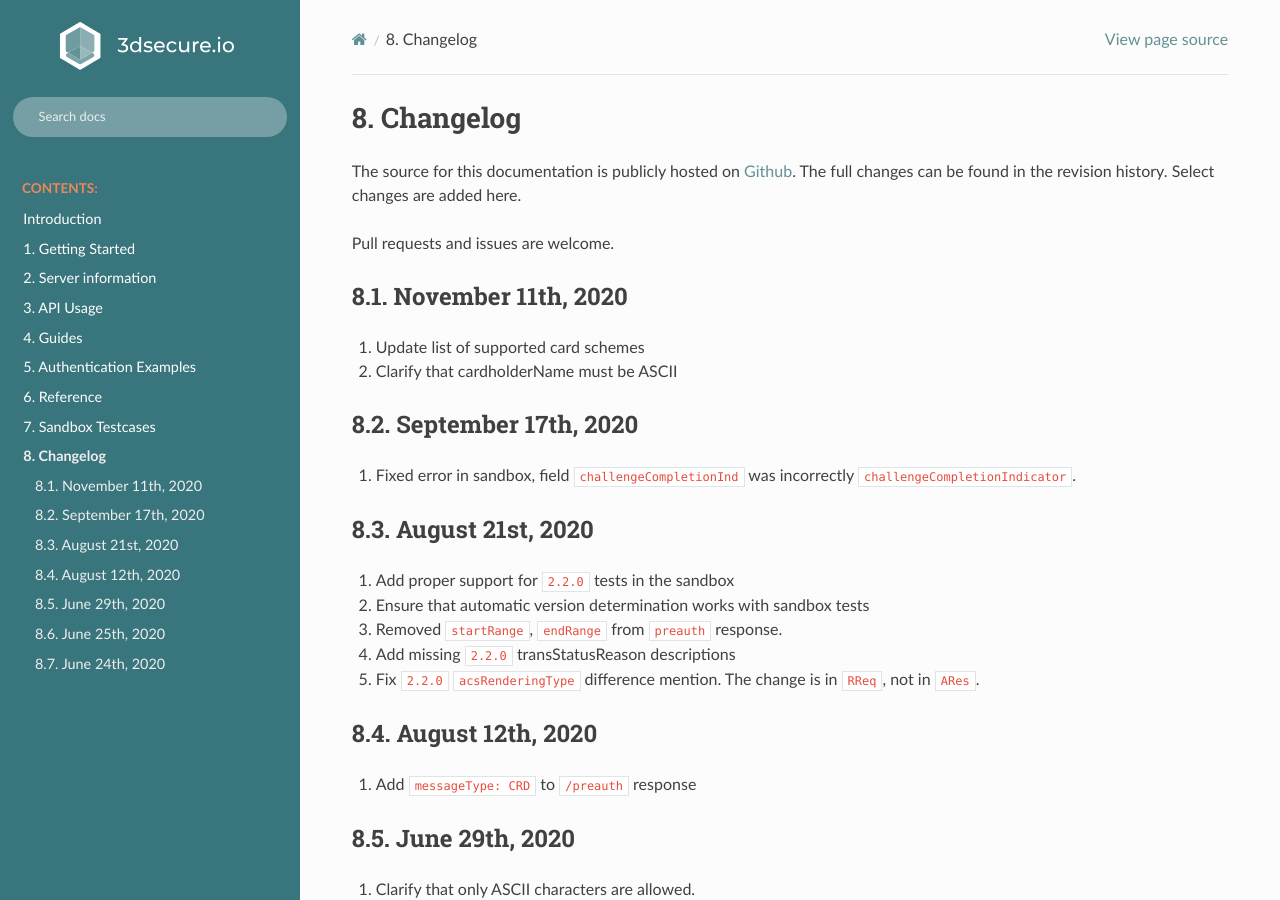
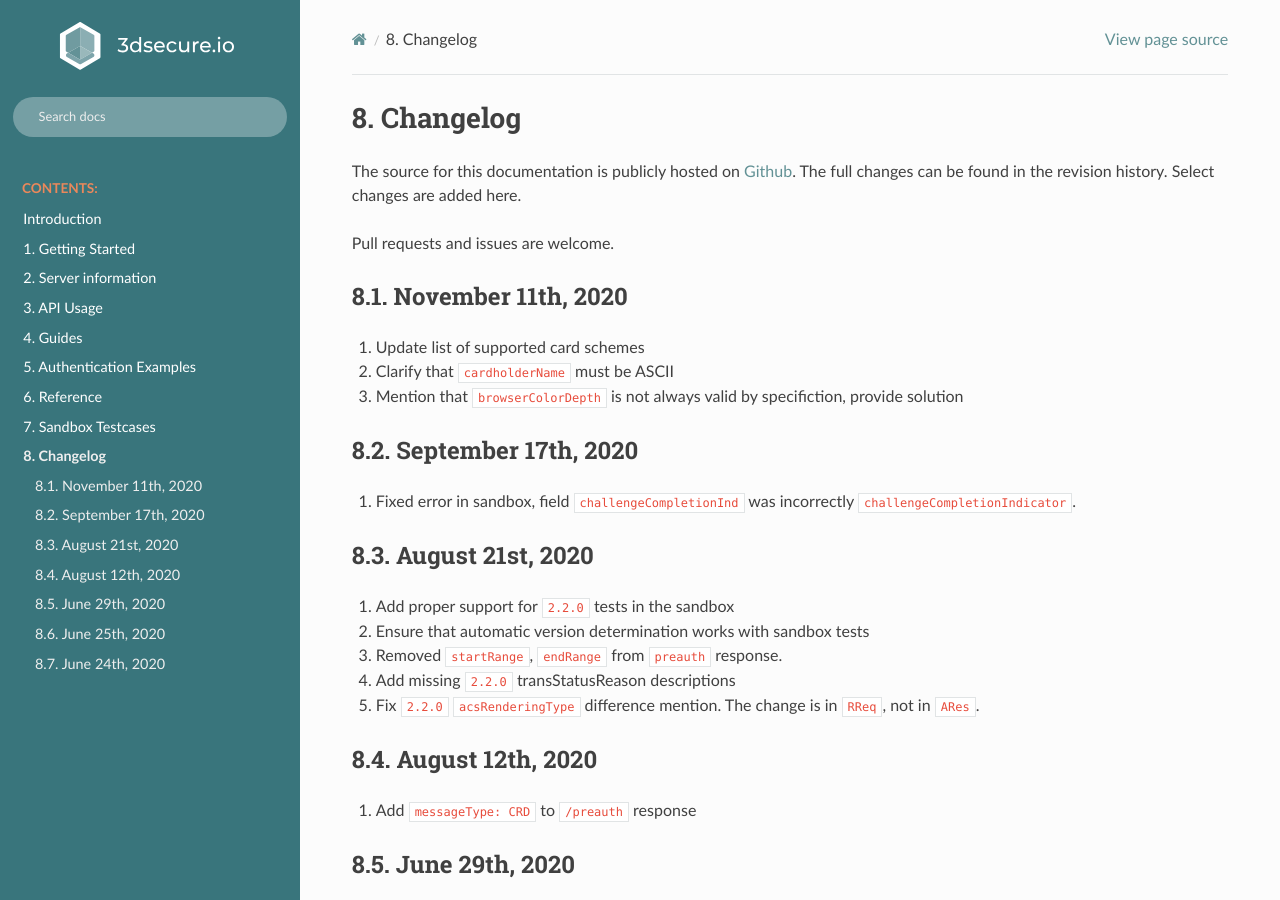
Before and after one commit to clearhaus/3DSv2-api-documentation, a Sphinx documentation site: the page built from source/changelog.rst, in a window 1280 px wide and 900 px high. Built offline with Sphinx 7.4.7 and the Read the Docs theme 2.0.0, drawn with Linux system fonts in a browser that asks for light colours.

Commit message:
Clarify browserColorDepth

```diff
--- a/source/_static/areq_210.html
+++ b/source/_static/areq_210.html
@@ -703,7 +703,7 @@
 </div>
 </div>
 </div>
-<div class='argdesc'><div class='description'>Value representing the bit depth of the colour palette for displaying images, in bits per pixel. Obtained from Cardholder browser using the screen.colorDepth property.</div></div>
+<div class='argdesc'><div class='description'>Value representing the bit depth of the colour palette for displaying images, in bits per pixel. Obtained from Cardholder browser using the screen.colorDepth property. In case the actual value does not exist in the allowed values, use the closest lower value.</div></div>
 </div></div>
 <div categories='PA NPA' channels='BRW' class='row-even attribute-header' id='attr-AReq-browserIP'><div class='attribute-name'>
 browserIP<a class='link' href='#attr-AReq-browserIP' title='Permalink to this attribute'></a>
--- a/source/_static/areq_220.html
+++ b/source/_static/areq_220.html
@@ -714,7 +714,7 @@
 </div>
 </div>
 </div>
-<div class='argdesc'><div class='description'>Value representing the bit depth of the colour palette for displaying images, in bits per pixel. Obtained from Cardholder browser using the screen.colorDepth property.</div>
+<div class='argdesc'><div class='description'>Value representing the bit depth of the colour palette for displaying images, in bits per pixel. Obtained from Cardholder browser using the screen.colorDepth property. In case the actual value does not exist in the allowed values, use the closest lower value.</div>
 <div class='conditions'>
 <div class=''>
 Required if browserJavascriptEnabled is true<br></div>
--- a/source/changelog.rst
+++ b/source/changelog.rst
@@ -15,7 +15,8 @@
 *******************
 
 #. Update list of supported card schemes
-#. Clarify that cardholderName must be ASCII
+#. Clarify that ``cardholderName`` must be ASCII
+#. Mention that ``browserColorDepth`` is not always valid by specifiction, provide solution
 
 September 17th, 2020
 ********************
```
